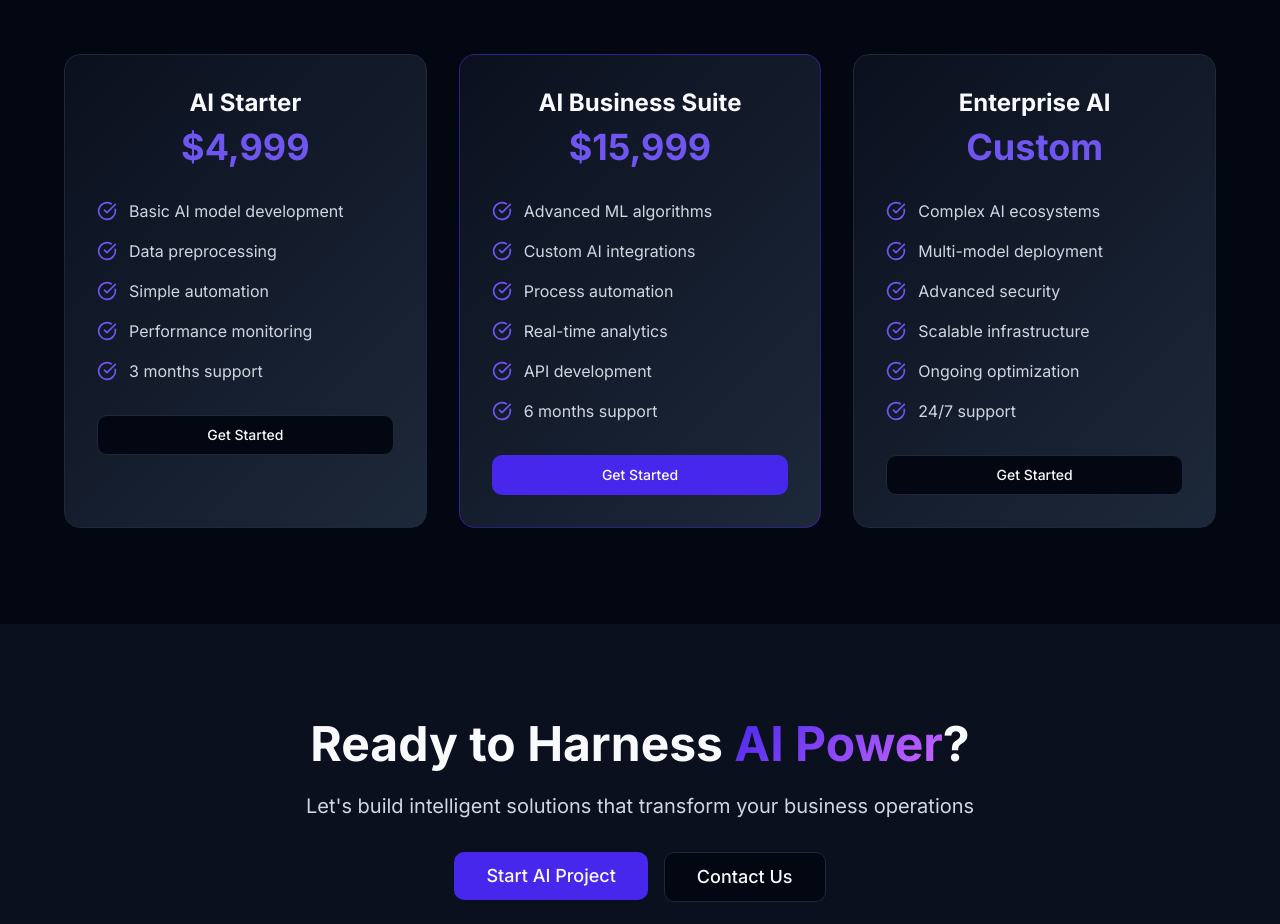
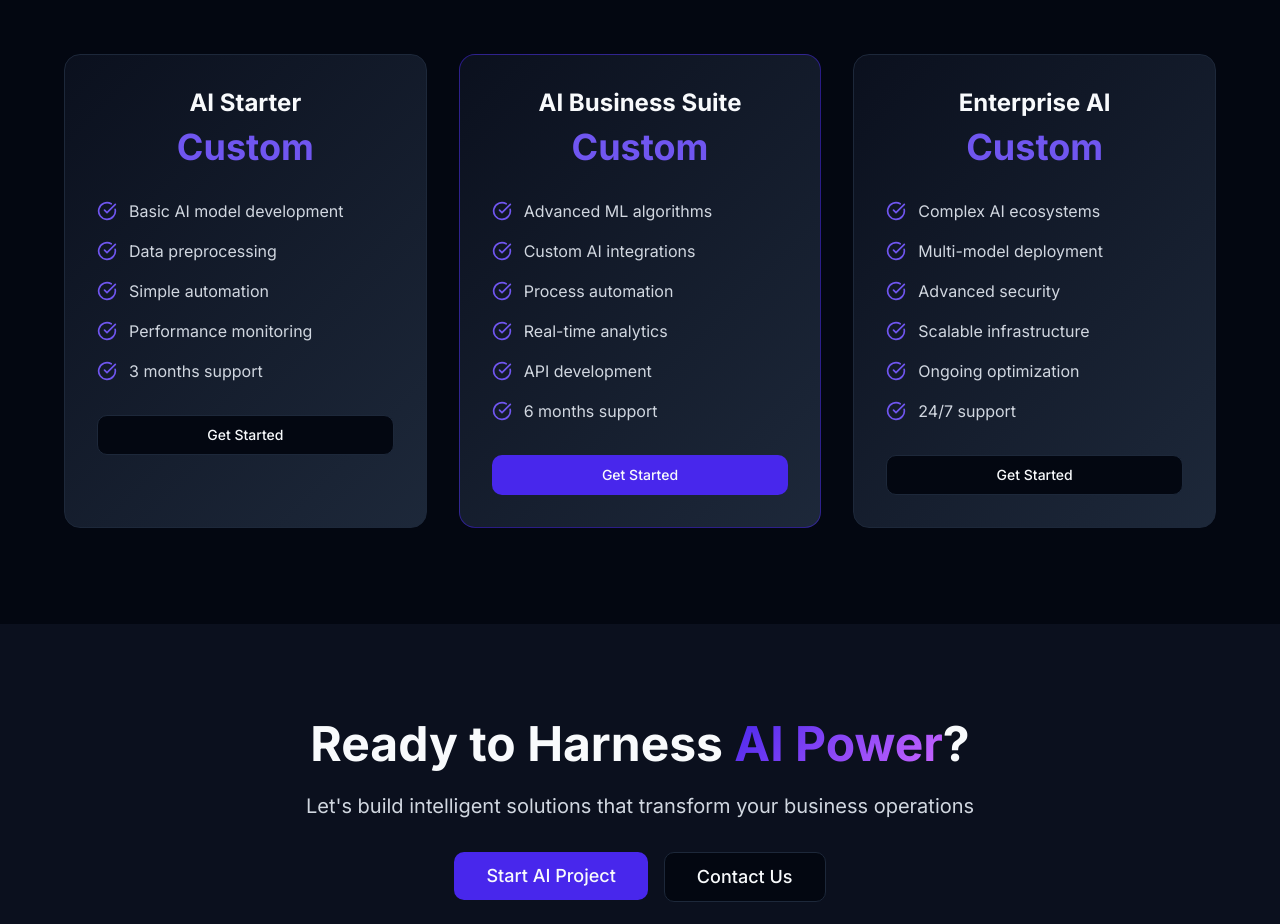
Before and after one commit to kushwahadew/itgenuxs, a Next.js app: page /services/ai-solutions in a window 1280 px wide. Shown: the part 1560-2484 px from the top of the page. Built offline with nearby package versions, Linux system fonts and the light colour scheme; no server answers.

Commit message:
new version of next is included

```diff
--- a/app/services/ai-solutions/page.jsx
+++ b/app/services/ai-solutions/page.jsx
@@ -21,12 +21,12 @@ const AISolutions = () => {
   const packages = [
     {
       name: "AI Starter",
-      price: "$4,999",
+      price: "Custom",
       features: ["Basic AI model development", "Data preprocessing", "Simple automation", "Performance monitoring", "3 months support"],
     },
     {
       name: "AI Business Suite",
-      price: "$15,999",
+      price: "Custom",
       features: ["Advanced ML algorithms", "Custom AI integrations", "Process automation", "Real-time analytics", "API development", "6 months support"],
     },
     {
--- a/app/services/graphic-design/page.jsx
+++ b/app/services/graphic-design/page.jsx
@@ -37,7 +37,7 @@ const GraphicDesign = () => {
   const packages = [
     {
       name: "Brand Starter",
-      price: "$799",
+      price: "Custom",
       features: [
         "Logo design (3 concepts)",
         "Business card design",
@@ -48,7 +48,7 @@ const GraphicDesign = () => {
     },
     {
       name: "Complete Branding",
-      price: "$2,299",
+      price: "Custom",
       features: [
         "Complete brand identity",
         "Marketing materials package",
--- a/app/services/mobile-development/page.jsx
+++ b/app/services/mobile-development/page.jsx
@@ -36,7 +36,7 @@ const MobileDevelopment = () => {
   const packages = [
     {
       name: "MVP App",
-      price: "$4,999",
+      price: "Custom",
       features: [
         "Cross-platform app (iOS & Android)",
         "5-10 core features",
@@ -47,7 +47,7 @@ const MobileDevelopment = () => {
     },
     {
       name: "Business App",
-      price: "$12,999",
+      price: "Custom",
       features: [
         "Advanced features & integrations",
         "Custom UI/UX design",
--- a/app/services/ui-ux-design/page.jsx
+++ b/app/services/ui-ux-design/page.jsx
@@ -36,7 +36,7 @@ const UIUXDesign = () => {
   const packages = [
     {
       name: "UI Design",
-      price: "$1,999",
+      price: "Custom",
       features: [
         "5-10 screen designs",
         "Responsive layouts",
@@ -47,7 +47,7 @@ const UIUXDesign = () => {
     },
     {
       name: "Full UX/UI Package",
-      price: "$4,999",
+      price: "Custom",
       features: [
         "User research & personas",
         "Wireframes & prototypes",
--- a/components/Roadmap.jsx
+++ b/components/Roadmap.jsx
@@ -5,7 +5,7 @@ const roadmapData = [
   {
     id: 1,
     title: "ITGenixs",
-    date: "May 1, 2025",
+    // date: "May 1, 2025",
     description:
       "ITGenixs Pvt. Ltd. launched, specializing in innovative software development solutions.",
     icon: Building,
@@ -16,7 +16,7 @@ const roadmapData = [
   {
     id: 2,
     title: "Registration",
-    date: "September 1, 2025",
+    // date: "September 1, 2025",
     description: "ITGenixs Pvt. Ltd. officially registered with government.",
     icon: Calendar,
     color: "bg-green-500",
@@ -26,7 +26,7 @@ const roadmapData = [
   {
     id: 3,
     title: "Funding",
-    date: "December 1, 2025",
+    // date: "December 1, 2025",
     description:
       "ITGenixs Pvt. Ltd. secured 5 cr funding for development expenses.",
     icon: DollarSign,
@@ -37,7 +37,7 @@ const roadmapData = [
   {
     id: 4,
     title: "Shopping",
-    date: "February 1, 2026",
+    // date: "February 1, 2026",
     description:
       "ITGenixs Pvt. Ltd. will launch shopping portal, featuring IT sector products.",
     icon: ShoppingCart,
@@ -48,7 +48,7 @@ const roadmapData = [
   {
     id: 5,
     title: "Branches",
-    date: "May 1, 2026",
+    // date: "May 1, 2026",
     description: "ITGenixs Pvt Ltd will open branches across India.",
     icon: MapPin,
     color: "bg-blue-500",
--- a/package.json
+++ b/package.json
@@ -47,7 +47,7 @@
     "embla-carousel-react": "^8.6.0",
     "input-otp": "^1.4.2",
     "lucide-react": "^0.462.0",
-    "next": "^15.5.2",
+    "next": "^16.0.7",
     "next-themes": "^0.4.6",
     "react": "18.3.1",
     "react-day-picker": "^8.10.1",
@@ -67,7 +67,7 @@
     "@tailwindcss/typography": "^0.5.16",
     "autoprefixer": "^10.4.21",
     "eslint": "^9.32.0",
-    "eslint-config-next": "15.0.2",
+    "eslint-config-next": "16.0.7",
     "eslint-plugin-react-hooks": "^5.2.0",
     "globals": "^15.15.0",
     "postcss": "^8.5.6",
```
Also changed, not shown: 1 other file (tests, documents, lock files or other folders).
